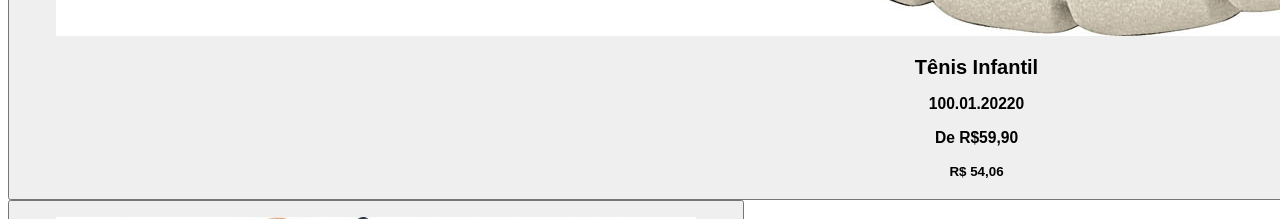
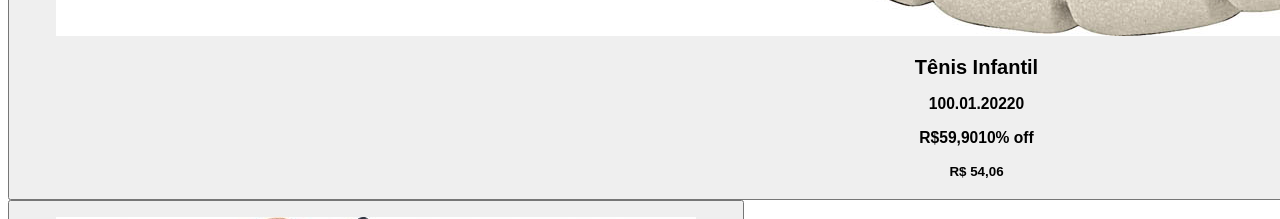
Before and after one commit to diogokimisima/CatalogoLink, a Vue app: page / in a window 1280 px wide. Shown: the part 2220-2439 px from the top of the page. Built offline with nearby package versions, Linux system fonts and the light colour scheme.

Commit message:
adicionando a porcentagem nos card

```diff
--- a/src/components/catalogo/Catalogo.vue
+++ b/src/components/catalogo/Catalogo.vue
@@ -11,15 +11,19 @@
                     <img :src="item.imagem" :alt="'Image ' + item.id" />
                 </figure>
 
-                <div class="card-body flex-row justify-between items-center gap-24">
+                <div class="card-body flex-row justify-between items-center gap-16">
                     <div class="flex flex-col ">
                         <h2 class="card-title font-semibold text-lg whitespace-nowrap">{{ item.title }}</h2>
                         <h3 class="card-title font-normal text-base">{{ item.id_produto }}</h3>
                     </div>
 
+
                     <div class="flex flex-col">
-                        <h3 class="text-base text-red-400  whitespace-nowrap" v-if="item.valor_antigo">De <span
-                                class="line-through"> R${{ formatPrice(item.valor_antigo) }}</span> </h3>
+                        <h3 class="text-base text-gray-400  whitespace-nowrap" v-if="item.valor_antigo">
+                            <span class="line-through mr-2"> R${{ formatPrice(item.valor_antigo) }}
+                            </span>
+                            <span class="text-emerald-600"> {{formatPercentage(item.valor_antigo, item.valor)}}% off </span>
+                        </h3>
                         <h4 class="card-title whitespace-nowrap">R$ {{ formatPrice(item.valor) }}</h4>
                     </div>
                 </div>
@@ -138,6 +142,12 @@ const formatPrice = (valor) => {
     }
     return valor.toFixed(2).replace('.', ',');
 };
+
+const formatPercentage = (valor_antigo, valor_atual) => {
+     let resultado = ((valor_antigo - valor_atual) / valor_antigo ) * 100;
+
+     return resultado.toFixed(0);
+}
 
 const showModal = (item) => {
     selectedItem.value = item;
```
